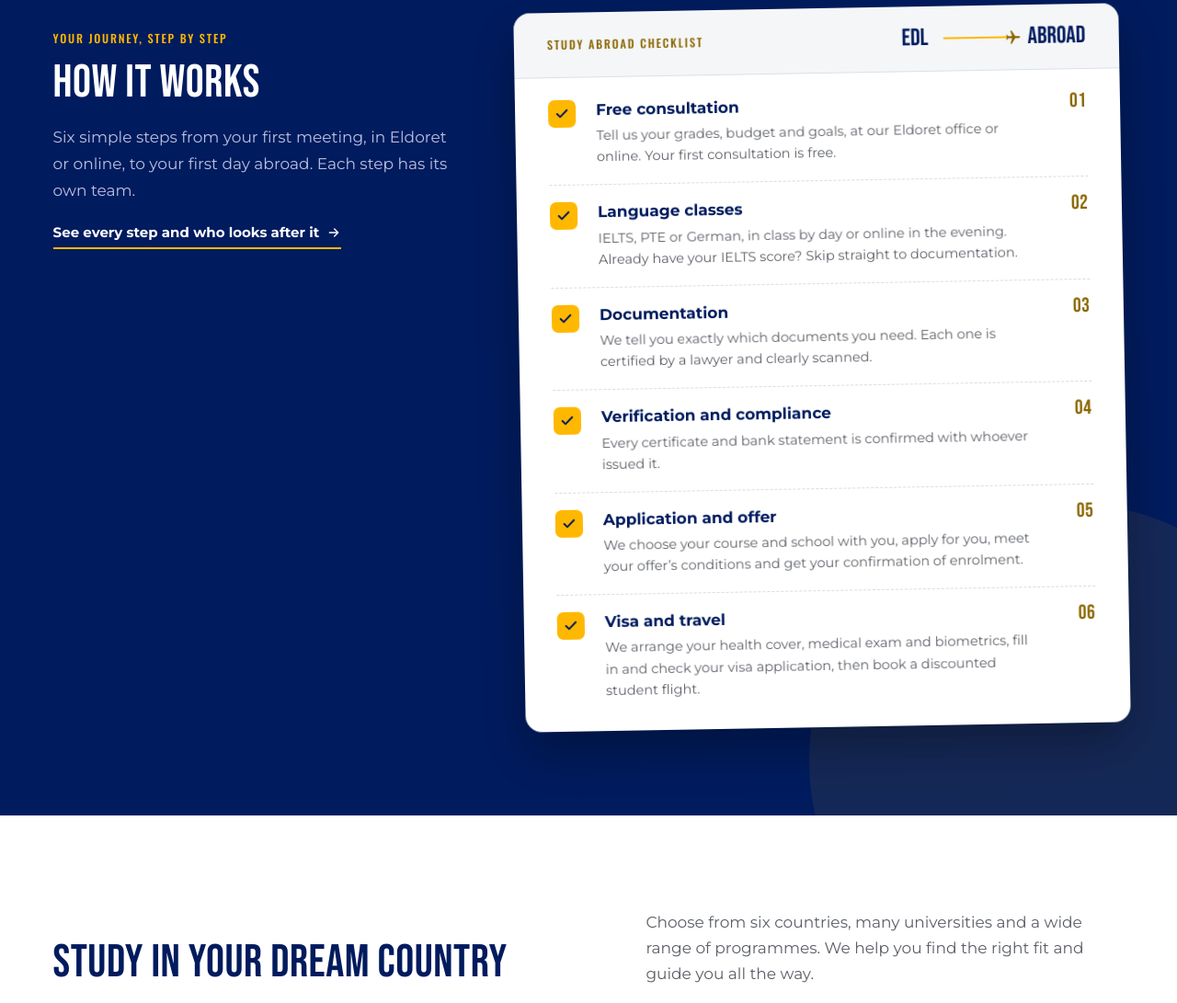
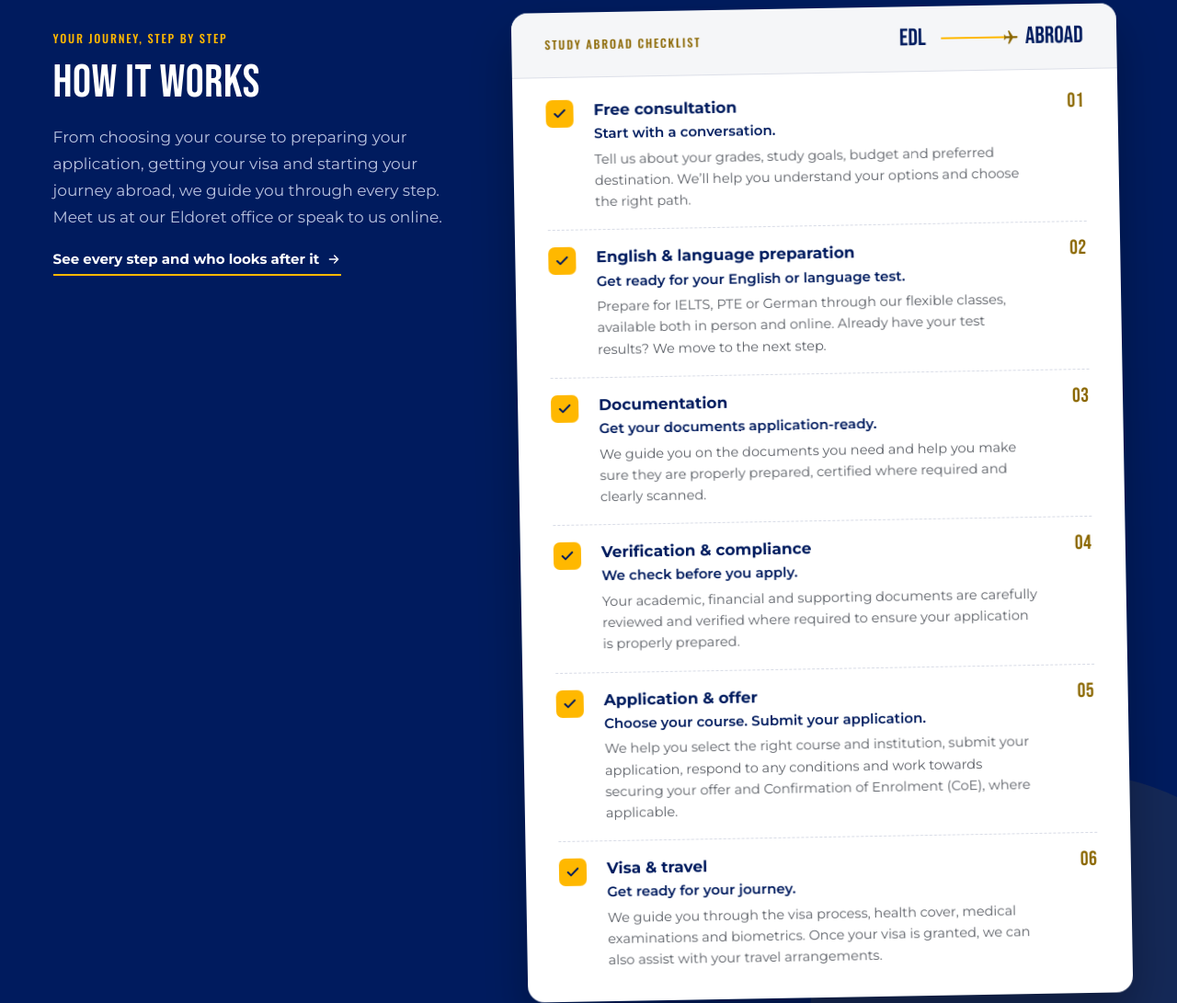
Before and after one commit to Gilmorecollins/Studies-and-Awards-Limited, a plain HTML site: page site/index.html in a window 1280 px wide. Shown: the part 761-1852 px from the top of the page at 92% size. Drawn offline with Linux system fonts and the light colour scheme; no server answers.

Commit message:
Home: new wording for How it works
New intro, and each of the six steps now has a short line under its
title ("Start with a conversation.", "We check before you apply." and
so on) before the detail, with the step titles updated (English &
language preparation, Verification & compliance, Application & offer,
Visa & travel).

```diff
--- a/site/index.html
+++ b/site/index.html
@@ -111,7 +111,7 @@
       <div class="how-intro">
         <span class="eyebrow how-eyebrow">YOUR JOURNEY, STEP BY STEP</span>
         <h2 id="how-heading">How it works</h2>
-        <p>Six simple steps from your first meeting, in Eldoret or online, to your first day abroad. Each step has its own team.</p>
+        <p>From choosing your course to preparing your application, getting your visa and starting your journey abroad, we guide you through every step. Meet us at our Eldoret office or speak to us online.</p>
         <a href="services.html" class="board-link board-link-on-dark">See every step and who looks after it <svg viewBox="0 0 24 24" width="16" height="16" fill="none" stroke="currentColor" stroke-width="2" stroke-linecap="round" stroke-linejoin="round" aria-hidden="true"><path d="M5 12h14M13 6l6 6-6 6"/></svg></a>
       </div>
       <div class="how-card">
@@ -124,15 +124,17 @@
             <span class="how-box is-ticked" aria-hidden="true"><svg width="16" height="16" viewBox="0 0 24 24" fill="none"><path d="M20 6 9 17l-5-5" stroke="currentColor" stroke-width="3" stroke-linecap="round" stroke-linejoin="round"/></svg></span>
             <div class="how-item-body">
               <h3>Free consultation</h3>
-              <p>Tell us your grades, budget and goals, at our Eldoret office or online. Your first consultation is free.</p>
+              <p class="how-item-lead">Start with a conversation.</p>
+              <p>Tell us about your grades, study goals, budget and preferred destination. We&rsquo;ll help you understand your options and choose the right path.</p>
             </div>
             <span class="how-num" aria-hidden="true">01</span>
           </li>
           <li class="how-item">
             <span class="how-box is-ticked" aria-hidden="true"><svg width="16" height="16" viewBox="0 0 24 24" fill="none"><path d="M20 6 9 17l-5-5" stroke="currentColor" stroke-width="3" stroke-linecap="round" stroke-linejoin="round"/></svg></span>
             <div class="how-item-body">
-              <h3>Language classes</h3>
-              <p>IELTS, PTE or German, in class by day or online in the evening. Already have your IELTS score? Skip straight to documentation.</p>
+              <h3>English &amp; language preparation</h3>
+              <p class="how-item-lead">Get ready for your English or language test.</p>
+              <p>Prepare for IELTS, PTE or German through our flexible classes, available both in person and online. Already have your test results? We move to the next step.</p>
             </div>
             <span class="how-num" aria-hidden="true">02</span>
           </li>
@@ -140,31 +142,35 @@
             <span class="how-box" aria-hidden="true"></span>
             <div class="how-item-body">
               <h3>Documentation</h3>
-              <p>We tell you exactly which documents you need. Each one is certified by a lawyer and clearly scanned.</p>
+              <p class="how-item-lead">Get your documents application-ready.</p>
+              <p>We guide you on the documents you need and help you make sure they are properly prepared, certified where required and clearly scanned.</p>
             </div>
             <span class="how-num" aria-hidden="true">03</span>
           </li>
           <li class="how-item">
             <span class="how-box" aria-hidden="true"></span>
             <div class="how-item-body">
-              <h3>Verification and compliance</h3>
-              <p>Every certificate and bank statement is confirmed with whoever issued it.</p>
+              <h3>Verification &amp; compliance</h3>
+              <p class="how-item-lead">We check before you apply.</p>
+              <p>Your academic, financial and supporting documents are carefully reviewed and verified where required to ensure your application is properly prepared.</p>
             </div>
             <span class="how-num" aria-hidden="true">04</span>
           </li>
           <li class="how-item">
             <span class="how-box" aria-hidden="true"></span>
             <div class="how-item-body">
-              <h3>Application and offer</h3>
-              <p>We choose your course and school with you, apply for you, meet your offer&rsquo;s conditions and get your confirmation of enrolment.</p>
+              <h3>Application &amp; offer</h3>
+              <p class="how-item-lead">Choose your course. Submit your application.</p>
+              <p>We help you select the right course and institution, submit your application, respond to any conditions and work towards securing your offer and Confirmation of Enrolment (CoE), where applicable.</p>
             </div>
             <span class="how-num" aria-hidden="true">05</span>
           </li>
           <li class="how-item">
             <span class="how-box" aria-hidden="true"></span>
             <div class="how-item-body">
-              <h3>Visa and travel</h3>
-              <p>We arrange your health cover, medical exam and biometrics, fill in and check your visa application, then book a discounted student flight.</p>
+              <h3>Visa &amp; travel</h3>
+              <p class="how-item-lead">Get ready for your journey.</p>
+              <p>We guide you through the visa process, health cover, medical examinations and biometrics. Once your visa is granted, we can also assist with your travel arrangements.</p>
             </div>
             <span class="how-num" aria-hidden="true">06</span>
           </li>
```
Also changed, not shown: site/css/styles.css.
